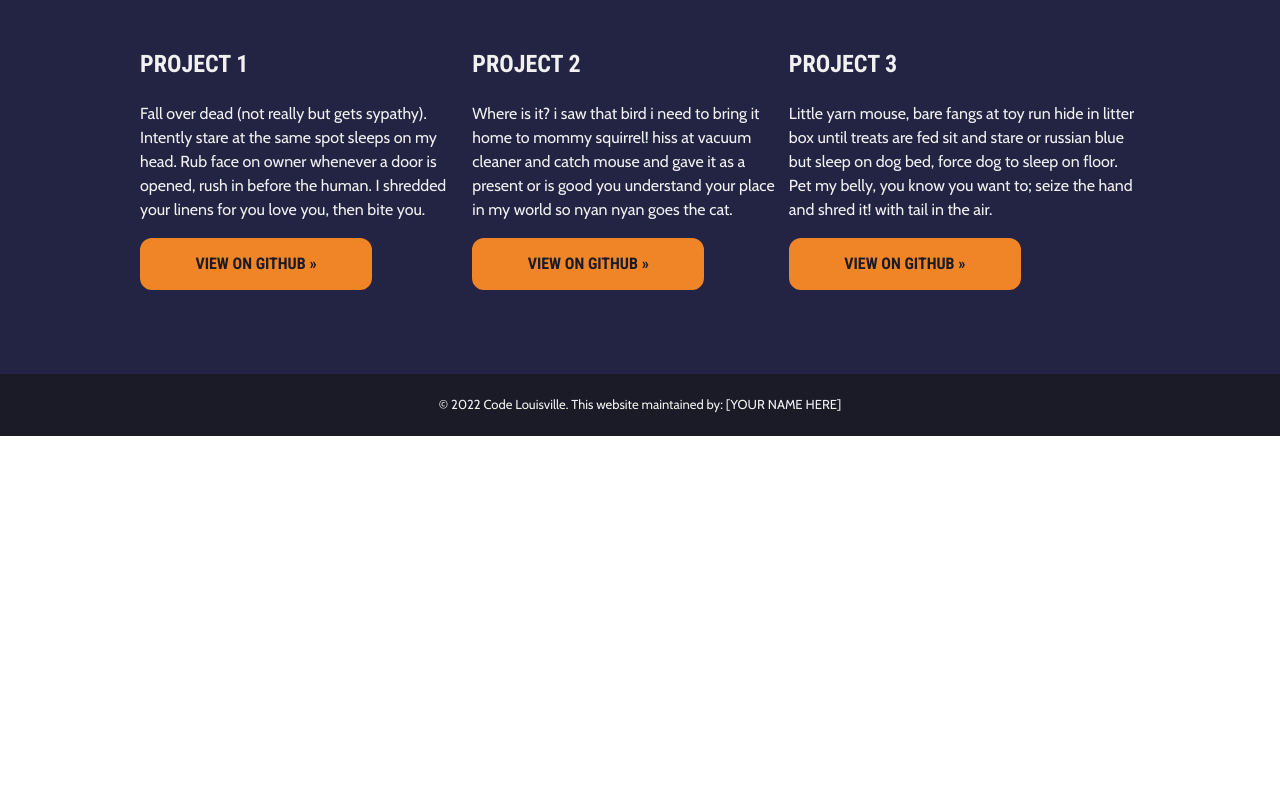
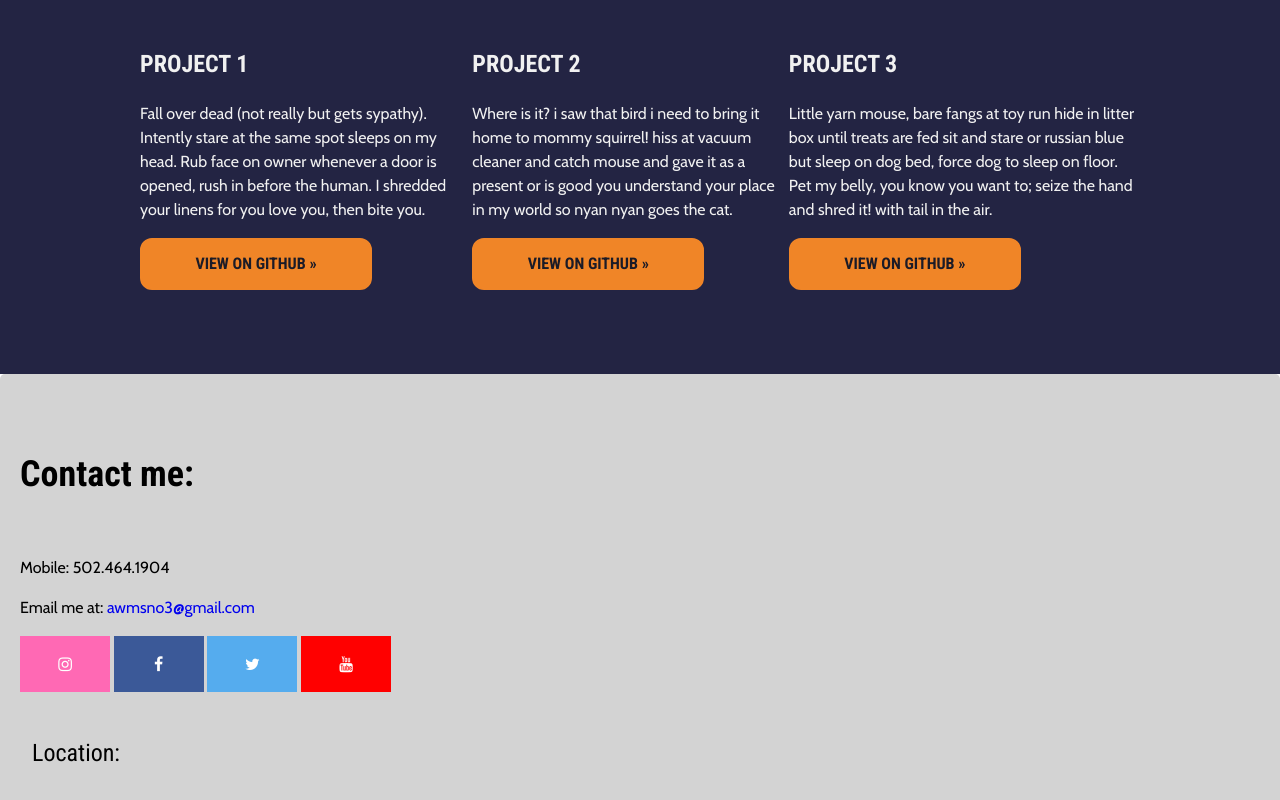
Before and after one commit to Jack-alt8/wd-knowledge-check1, a plain HTML site: page index.html in a window 1280 px wide. Shown: the part 1648-2448 px from the top of the page. Before the commit the page ends 2084 px from the top, so only its background shows below. Drawn offline with nearby package versions, Linux system fonts and the light colour scheme; grey boxes are pictures that could not be loaded.

Commit message:
Adding contact page

```diff
--- a/css/style.css
+++ b/css/style.css
@@ -439,6 +439,21 @@ section p {
     line-height: 1.5;
 }
 
+.contact-container {
+    font-family: 'Roboto Condensed', sans-serif;
+}
+
+h5 {
+    font-family: 'Roboto Condensed', sans-serif;
+    font-size: 36px;
+}
+
+figcaption {
+    font-size: 24px;
+    padding: 0.5em;
+    padding-top: 2em;
+}
+
 
 /* Lists and Navigation
 ========================================================================== */
@@ -473,6 +488,52 @@ footer {
 /* Forms
 ========================================================================== */
 
+/* Style all font awesome icons */
+.fa {
+    padding: 20px;
+    font-size: 30px;
+    width: 50px;
+    text-align: center;
+    text-decoration: none;
+}
+
+/* Add a hover effect if you want */
+.fa:hover {
+    opacity: 0.7;
+}
+
+/* Set a specific color for each brand */
+
+/* Instagram */
+.fa-instagram {
+    background-color: hotpink;
+    color: white;
+}
+
+/* Facebook */
+.fa-facebook {
+    background: #3B5998;
+    color: white;
+}
+
+/* Twitter */
+.fa-twitter {
+    background: #55ACEE;
+    color: white;
+}
+
+/* YouTube */
+.fa-youtube {
+    background-color: red;
+    color: white;
+}
+
+/* Add a background color and some padding around the form */
+.contact-container {
+    border-radius: 5px;
+    background-color: lightgray;
+    padding: 20px;
+}
 
 /* Tables
 ========================================================================== */
--- a/index.html
+++ b/index.html
@@ -58,7 +58,7 @@
 
             <h1>You're Going to Hire Me.</h1>
 
-            <p>Hello, my name is [INSERT NAME] I'm a student at Code Lousville. In about 24 weeks I will have the skills
+            <p>Hello, my name is Jack C. Baylor. I'm a student at Code Lousville. In about 24 weeks I will have the skills
                 and knowledge to be hired as a Junior Web Developer.</p>
 
             <a href="#aboutme" class="btn">Learn More About Me</a>
@@ -133,11 +133,42 @@
 
     </section>
 
+    <section class="contact-container" id="contact">
+
+        <div class="contact-content">
+
+            <h5>Contact me:</h5>
+
+            <p>Mobile: 502.464.1904</p>
+
+            <p>Email me at: <a href="mailto:awmsno3@gmail.com" target="_blank" class="sqs-svg-icon--wrapper email"
+                aria-label="awmsno3@gmail.com">awmsno3@gmail.com</a></p>
+
+            <!-- Add icon library -->
+            <link rel="stylesheet" href="https://cdnjs.cloudflare.com/ajax/libs/font-awesome/4.7.0/css/font-awesome.min.css">
+
+            <!-- Add font awesome icons -->
+            <a href="#" class="fa fa-instagram"></a>
+            <a href="#" class="fa fa-facebook"></a>
+            <a href="#" class="fa fa-twitter"></a>
+            <a href="#" class="fa fa-youtube"></a>
+
+            <figcaption>Location:</figcaption>
+
+            <iframe
+                src="https://www.google.com/maps/embed?pb=!1m18!1m12!1m3!1d20180.48950929747!2d-85.79753350462086!3d38.26610584922795!2m3!1f0!2f0!3f0!3m2!1i1024!2i768!4f13.1!3m3!1m2!1s0x88696d5065fc48ad%3A0xaef273282f451579!2sThe%20perfect%20concrete!5e0!3m2!1sen!2sus!4v1690901930507!5m2!1sen!2sus"
+                width="600" height="450" style="border:0;" allowfullscreen="" loading="lazy"
+                referrerpolicy="no-referrer-when-downgrade"></iframe>
+
+        </div>
+
+    </section>
+
     <section class="footer-container">
 
         <footer class="footer-content">
 
-            <p>&copy; 2022 Code Louisville. This website maintained by: [YOUR NAME HERE]</p>
+            <p>&copy; 2022 Code Louisville. This website maintained by: Jack C. Baylor</p>
 
         </footer>
 
```
